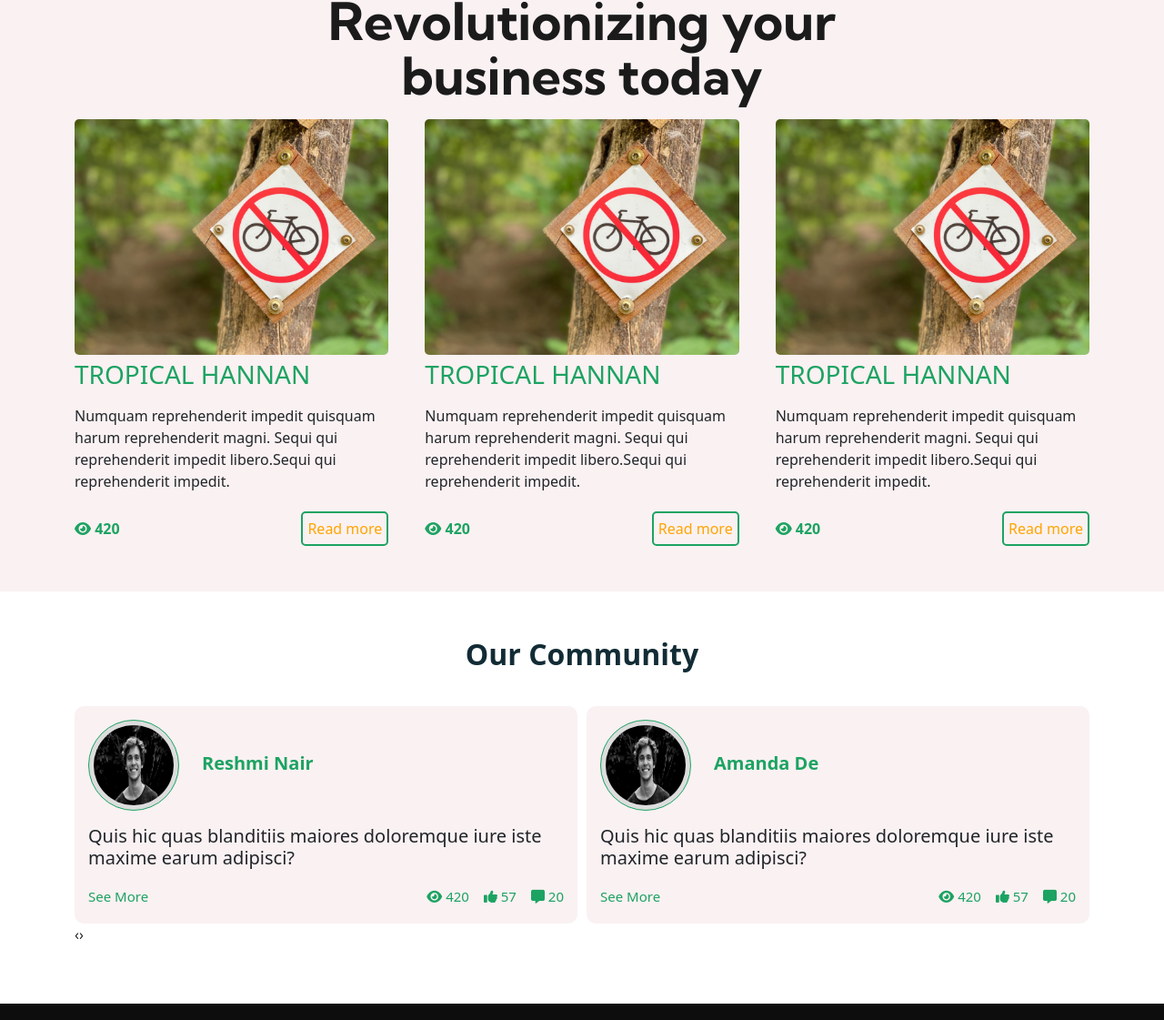
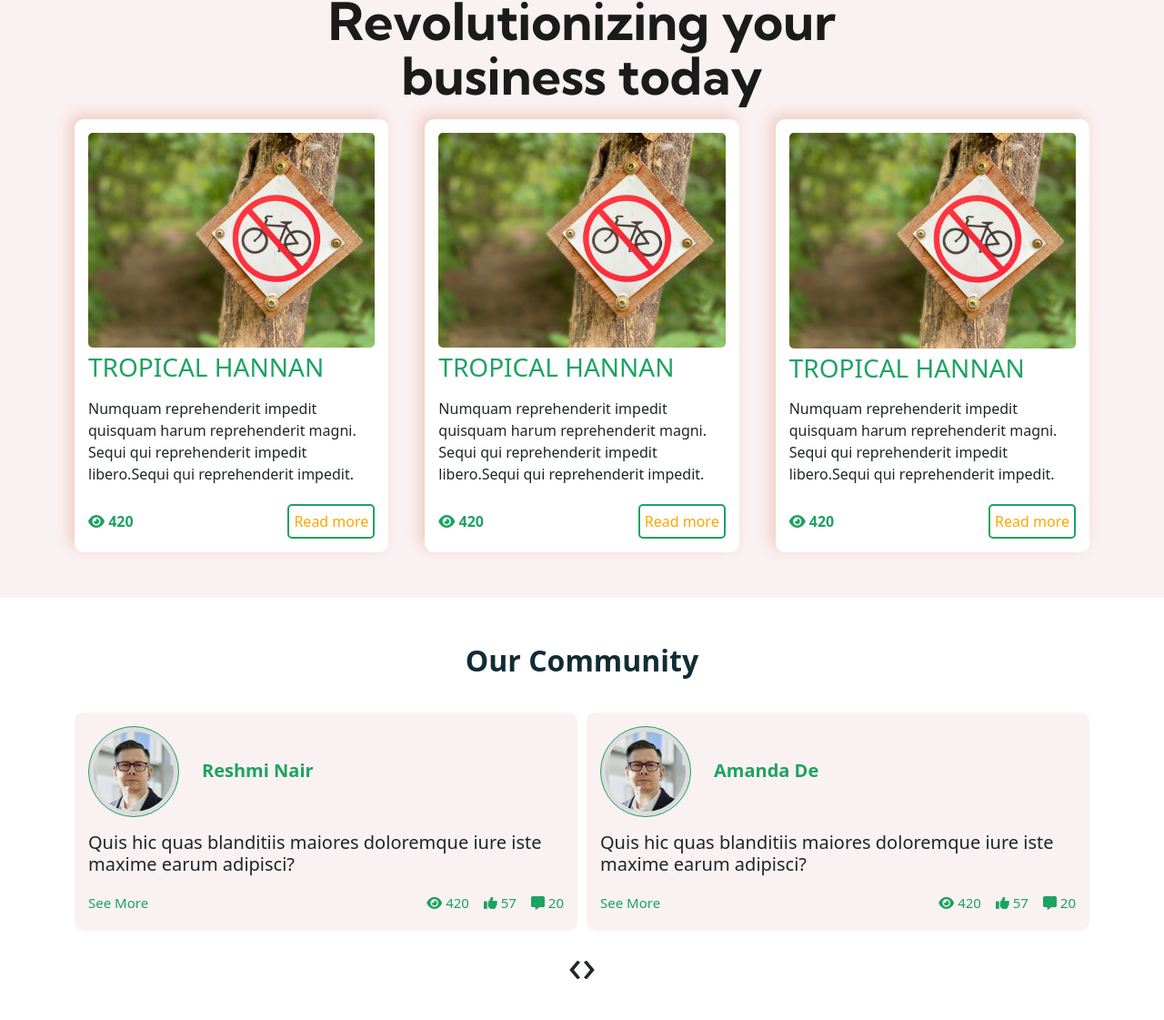
Before and after one commit to dev-sumon/dot-skills, a plain HTML site: page index.html in a window 1280 px wide. Shown: the part 967-2088 px from the top of the page at 91% size. Drawn offline with nearby package versions, Linux system fonts and the light colour scheme.

Commit message:
some update

```diff
--- a/index.html
+++ b/index.html
@@ -151,7 +151,7 @@
                 <div class="main_column owl-carousel">
                     <div class="flex_column">
                         <div class="title">
-                            <img src="images/pexels-stefanstefancik-91227.jpg" alt="">
+                            <img src="images/feedback.jpg" alt="">
                             <h3>Karol G</h3>
                         </div>
                         <h5 class="pt-3">Quis hic quas blanditiis maiores doloremque iure iste maxime earum adipisci?</h5>
@@ -168,7 +168,7 @@
                     </div>
                     <div class="flex_column">
                         <div class="title">
-                            <img src="images/pexels-stefanstefancik-91227.jpg" alt="">
+                            <img src="images/feedback.jpg" alt="">
                             <h3>Reshmi Nair</h3>
                         </div>
                         <h5 class="pt-3">Quis hic quas blanditiis maiores doloremque iure iste maxime earum adipisci?</h5>
@@ -185,7 +185,7 @@
                     </div>
                     <div class="flex_column">
                         <div class="title">
-                            <img src="images/pexels-stefanstefancik-91227.jpg" alt="">
+                            <img src="images/feedback.jpg" alt="">
                             <h3>Amanda De</h3>
                         </div>
                         <h5 class="pt-3">Quis hic quas blanditiis maiores doloremque iure iste maxime earum adipisci?</h5>
--- a/styles/style.css
+++ b/styles/style.css
@@ -133,6 +133,21 @@
     grid-template-columns: 1fr 1fr 1fr;
     column-gap: 40px;
 }
+@keyframes shadowRotate {
+    0% { box-shadow: 5px 5px 15px rgba(247, 111, 48, 0.3); }
+    25% { box-shadow: -5px 5px 15px rgba(236, 115, 59, 0.3); }
+    50% { box-shadow: -5px -5px 15px rgba(214, 117, 73, 0.3); }
+    75% { box-shadow: 5px -5px 15px rgba(236, 115, 59, 0.3); }
+    100% { box-shadow: 5px 5px 15px rgba(224, 90, 28, 0.3); }
+}
+
+.food_section .iteam {
+    background: #fff;
+    padding: 15px;
+    border-radius: 10px;
+    animation: shadowRotate 10s infinite linear;
+}
+
 .food_section .food_iteam .iteam .image_title img{
     width: 100%;
     border-radius: 5px;
@@ -186,11 +201,6 @@
     align-items: center;
     column-gap: 25px;
 }
-.feedback_section .main_column{
-    /* display: grid;
-    grid-template-columns: 1fr 1fr 1fr;
-    column-gap: 25px; */
-}
 .owl-carousel .owl-item img {
     display: block;
     width: 100px;
@@ -199,6 +209,10 @@
     border: 1px solid #1ca362;
     padding: 5px;
     background: #DDD;
+}
+.owl-nav{
+    text-align: center !important;
+    font-size: 50px !important;
 }
 .feedback_section .flex_column {
     background-color: #faf1f2;
```
Also changed, not shown: images/feedback.jpg (added). Lines whose indentation alone changed are shown as unchanged.
